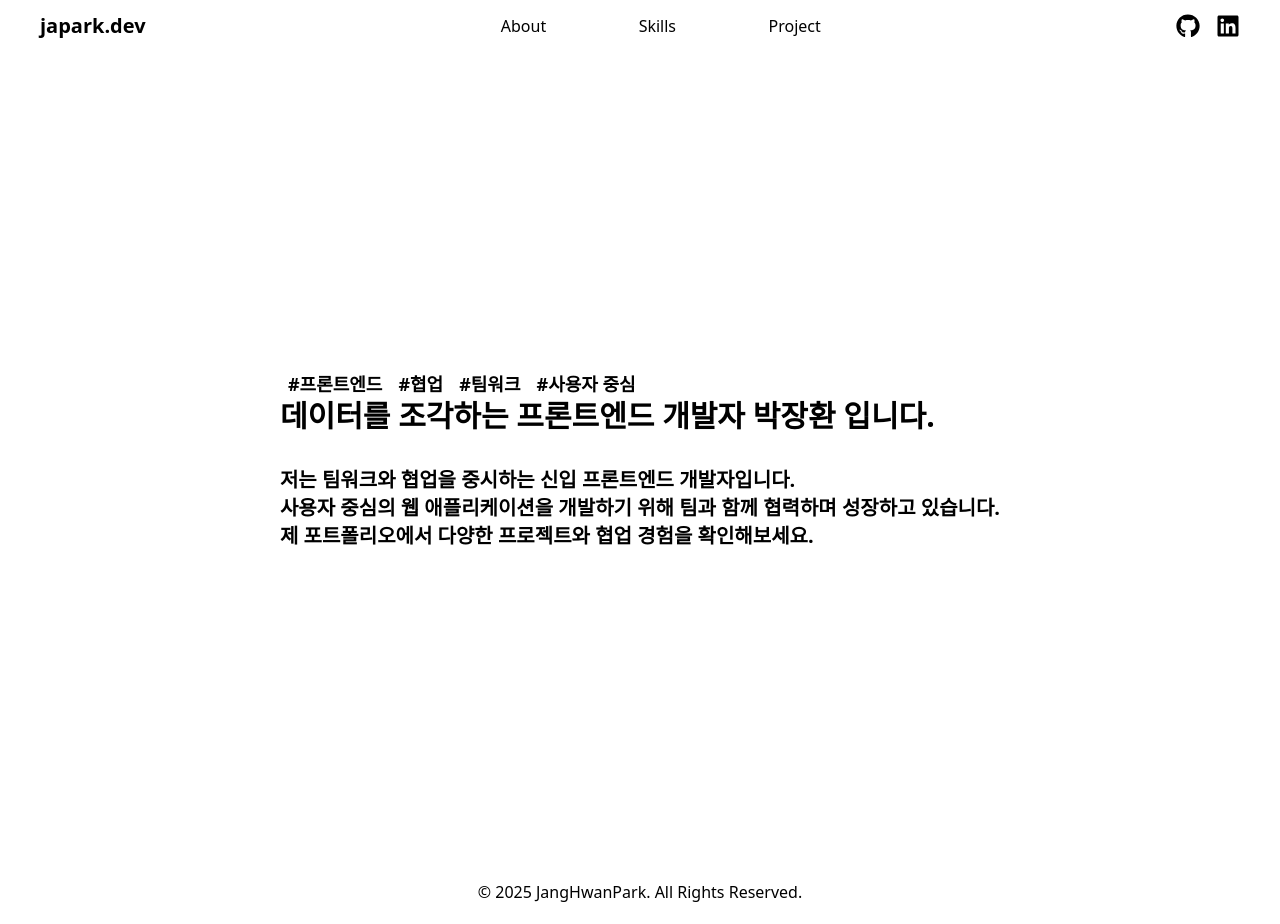
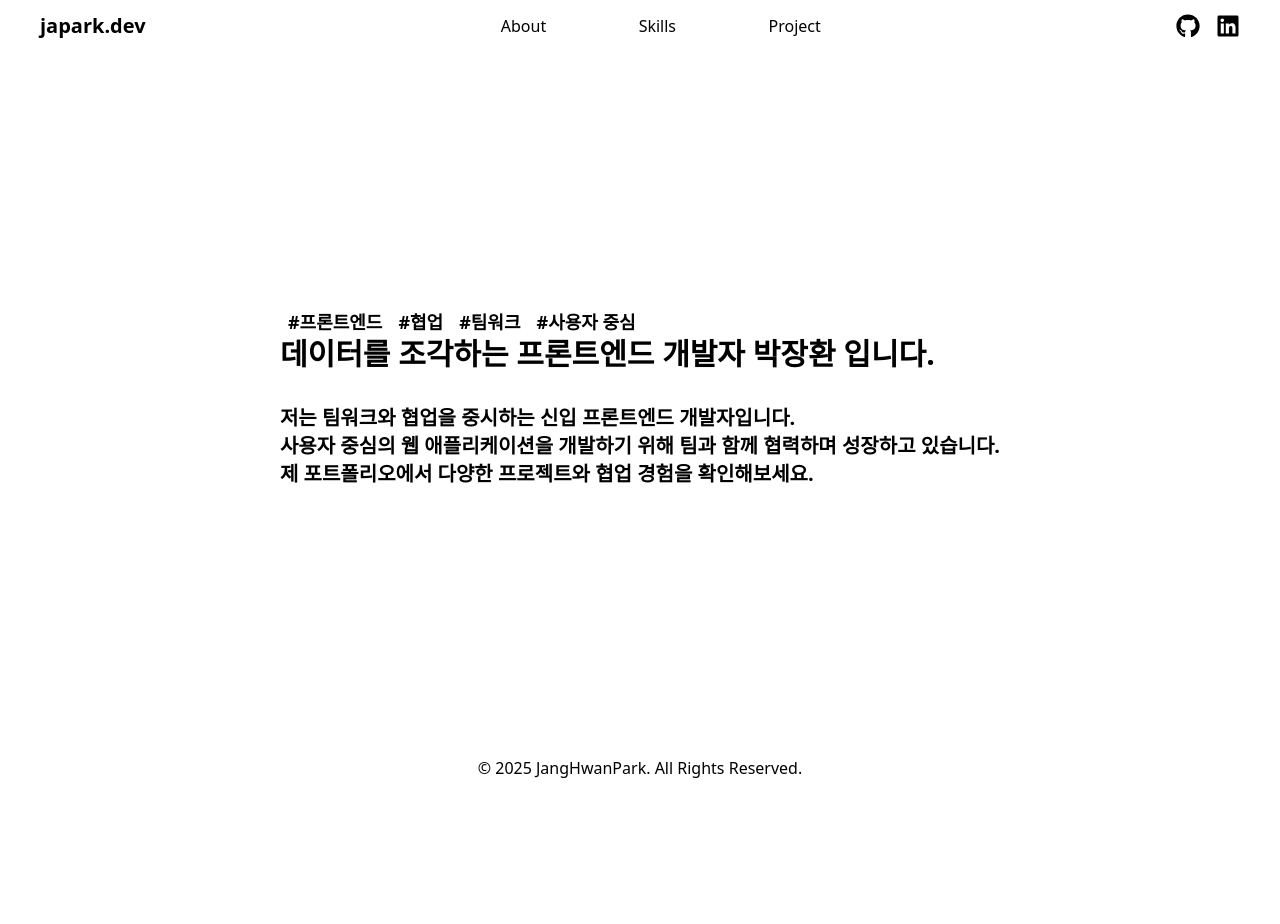
Before and after one commit to JangHwanPark/JangHwan-Portfolio, a React (Vite) app: page / in a window 1280 px wide. After the commit the page ends 800 px from the top, so only its background shows below. Built offline with nearby package versions, Linux system fonts and the light colour scheme.

Commit message:
:art: chore - 웹 최대 최소 높이 수정

```diff
--- a/src/layout/RootLayout.tsx
+++ b/src/layout/RootLayout.tsx
@@ -1,16 +1,21 @@
 import React from "react";
 import { Outlet } from 'react-router-dom';
 import { Footer, Header } from "../layout";
+import clsx from "clsx";
 
 const RootLayout: React.FC = () => {
+  const classes = clsx(
+    'container mx-auto w-full',
+    'min-h-[calc(100vh-124px)]'
+  )
   return (
-    <div className='w-full min-h-screen'>
+    <>
       <Header/>
-      <main className='container mx-auto w-full min-h-screen'>
+      <main className={classes}>
         <Outlet/>
       </main>
       <Footer/>
-    </div>
+    </>
   )
 };
 
--- a/src/pages/Home.tsx
+++ b/src/pages/Home.tsx
@@ -7,7 +7,7 @@ const tag = [
 
 const Home = () => {
   return (
-    <section className="w-full h-screen flex items-center justify-center">
+    <section className="w-full min-h-[calc(100vh-124px)] flex items-center justify-center">
       <header className="font-bold leading-8">
         <p className="text-lg">
           {tag.map((item, index) => (
```
